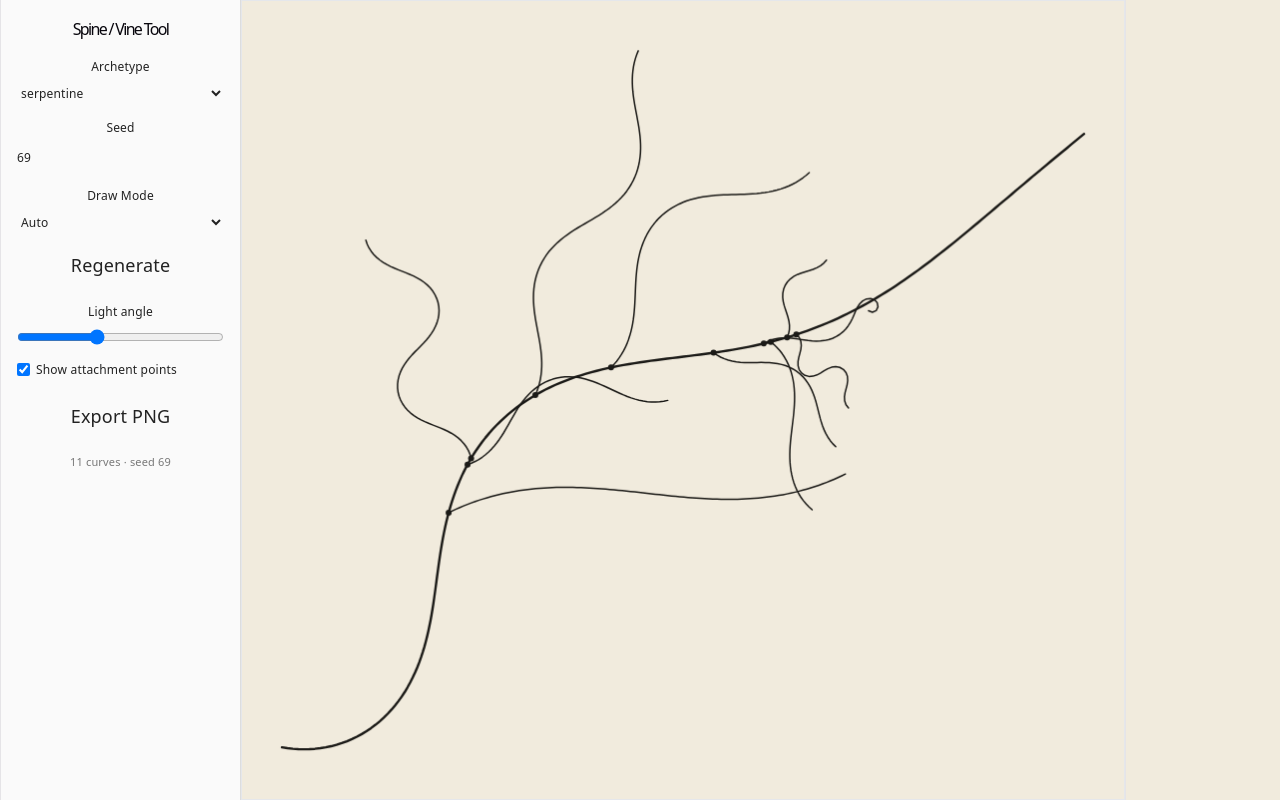
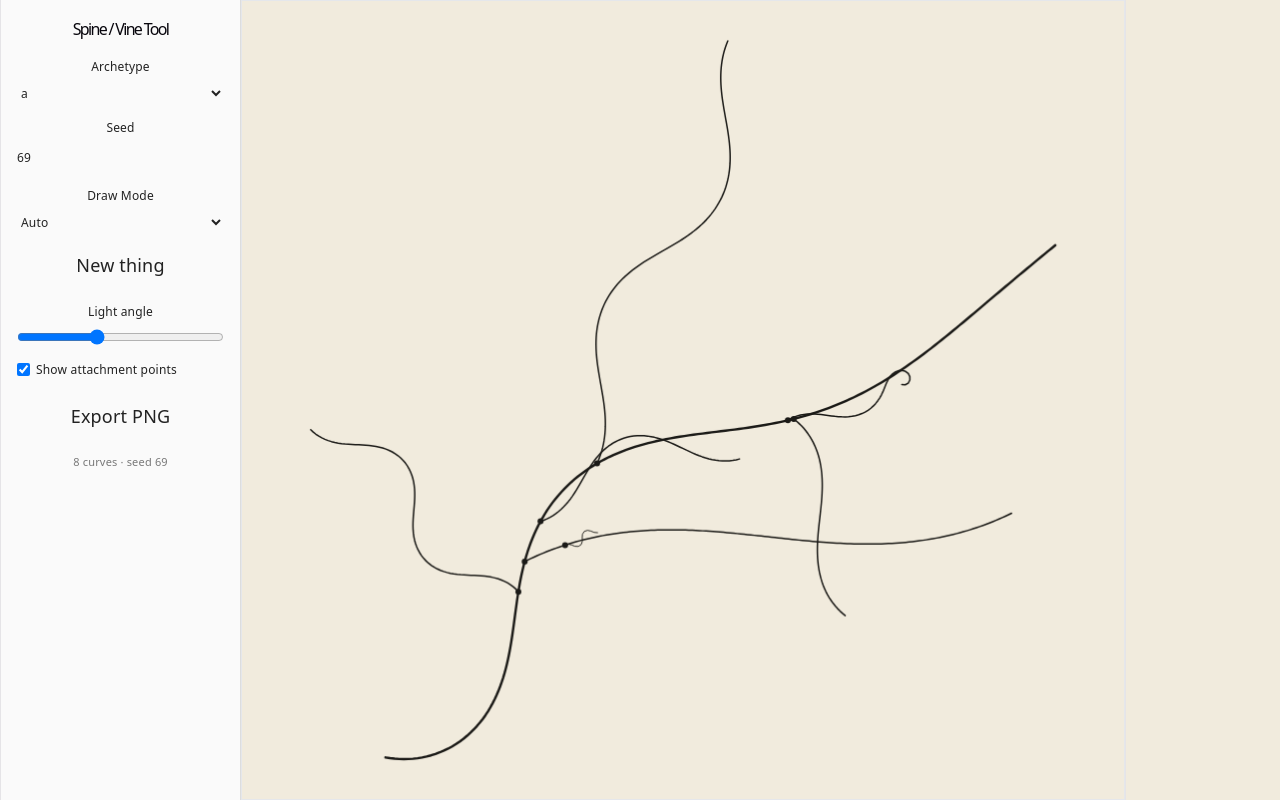
Before and after one commit to lilianzlettuce/spine, a React (Vite) app: page / in a window 1280 px wide. Built offline with nearby package versions, Linux system fonts and the light colour scheme.

Commit message:
modified scene data structure and usage to allow multiple strokes

```diff
--- a/src/components/CanvasView.tsx
+++ b/src/components/CanvasView.tsx
@@ -5,13 +5,14 @@ import { useCanvas } from "../hooks/useCanvas";
 import type { Pt } from "../core/types";
 
 export function CanvasView() {
-  const { scene, light, showJoints, drawMode, generateFromStroke } = useStore();
+  const { scene, light, showJoints, drawMode, createStroke } = useStore();
 
   // User drawing vars
   const isMouseDown = useRef(false);
   const currentCurve = useRef<Pt[]>([]);
 
   const { canvasRef, requestRedraw } = useCanvas((ctx, w, h) => {
+    console.log(drawMode);
     renderScene(ctx, scene, {
       w,
       h,
@@ -35,7 +36,7 @@ export function CanvasView() {
 
   useEffect(() => {
     requestRedraw();
-  }, [scene, light, showJoints, drawMode, generateFromStroke]);
+  }, [scene, light, showJoints, drawMode, createStroke]);
 
   // Calculate mouse position in canvas
   const pos = (e: React.PointerEvent) => {
@@ -66,9 +67,8 @@ export function CanvasView() {
         if (!isMouseDown.current) return;
         isMouseDown.current = false;
         console.log(currentCurve.current);
-        generateFromStroke(currentCurve.current); // generate new growth from user input stroke
+        createStroke(currentCurve.current); // generate new growth from user input stroke
         currentCurve.current = []; // reset curve array
-        //regenerate();
       }}
     />
   );
--- a/src/components/Controls.tsx
+++ b/src/components/Controls.tsx
@@ -46,7 +46,7 @@ export function Controls() {
         </select>
       </label>
 
-      <button onClick={regenerate}>Regenerate</button>
+      {drawMode === "auto" && <button onClick={regenerate}>New thing</button>}
 
       <label>
         Light angle
@@ -72,7 +72,7 @@ export function Controls() {
       <button onClick={() => exportPng(scene, light)}>Export PNG</button>
 
       <p className="hint">
-        {scene.curves.length} curves · seed {scene.seed}
+        {scene.spines[0]?.curves.length} curves · seed {scene.seed}
       </p>
     </aside>
   );
--- a/src/core/archetypes.ts
+++ b/src/core/archetypes.ts
@@ -16,6 +16,20 @@ export interface Archetype {
 }
 
 export const ARCHETYPES = {
+  a: {
+    mainLength: 800,
+    bends: [0.5, 2], // [0.5, 1.5],
+    swing: [0.7, 2], // try 10
+    taper: 1, // try 10, 100, 1000
+    mainHook: 0,
+    branches: [2, 6],
+    branchLen: [0.18, 0.6],
+    branchSwing: [0.5, 1.2],
+    angle: [0.4, 0.9],
+    outerBias: 0.75,
+    hookChance: 0.15,
+    clusters: [2, 3],
+  },
   serpentine: {
     mainLength: 800,
     bends: [0.5, 2], // [0.5, 1.5],
--- a/src/core/generate.ts
+++ b/src/core/generate.ts
@@ -102,5 +102,5 @@ export function generate(
   }
   grow(main, 1);
 
-  return { seed, archetype: name, curves, joints };
+  return { curves, joints };
 }
--- a/src/core/types.ts
+++ b/src/core/types.ts
@@ -10,6 +10,7 @@ export interface Sample extends Pt {
   s: number; // arc length (distance travelled along curve from start)
 }
 
+// A curve
 export interface Curve {
   id: string;
   parentId: string | null;
@@ -18,11 +19,16 @@ export interface Curve {
   pts: Sample[];
 }
 
+// A group of curves (1 parent + however many children)
+export interface Spine {
+  curves: Curve[];
+  joints: Pt[]; // attachment points (future: joint components)
+}
+
 // Plain serializable data
 // Renderers consume this, nothing else
 export interface Scene {
   seed: number;
   archetype: string;
-  curves: Curve[];
-  joints: Pt[]; // attachment points (future: joint components)
+  spines: Spine[];
 }
--- a/src/render/renderScene.ts
+++ b/src/render/renderScene.ts
@@ -30,7 +30,7 @@ export function fitTransform(
     y0 = Infinity,
     x1 = -Infinity,
     y1 = -Infinity;
-  for (const c of scene.curves)
+  for (const c of scene.spines[0].curves)
     for (const p of c.pts) {
       x0 = Math.min(x0, p.x);
       y0 = Math.min(y0, p.y);
@@ -51,6 +51,7 @@ export function renderScene(
   ctx.fillStyle = PAPER;
   ctx.fillRect(0, 0, o.w, o.h);
 
+  console.log(scene);
   const v = o.view ? o.view : fitTransform(scene, o.w, o.h, o.padding);
   ctx.save();
   ctx.translate(v.tx, v.ty);
@@ -60,23 +61,28 @@ export function renderScene(
   ctx.strokeStyle = INK;
 
   // Draw deepest level first so the main flow sits on top
-  const ordered = [...scene.curves].sort((a, b) => b.level - a.level);
+  for (let spine of scene.spines) {
+    const ordered = [...spine.curves].sort((a, b) => b.level - a.level);
     for (const c of ordered) {
       ctx.lineWidth = (WIDTH[c.level] ?? 0.7) / v.k; // scale based on size
       ctx.beginPath();
-    c.pts.forEach((p, i) => (i ? ctx.lineTo(p.x, p.y) : ctx.moveTo(p.x, p.y)));
+      c.pts.forEach((p, i) =>
+        i ? ctx.lineTo(p.x, p.y) : ctx.moveTo(p.x, p.y),
+      );
       ctx.stroke();
     }
 
     // Show joints
     if (o.showJoints) {
       ctx.fillStyle = INK;
-    for (const j of scene.joints) {
+      for (const j of spine.joints) {
         ctx.beginPath();
         ctx.arc(j.x, j.y, 3 / v.k, 0, Math.PI * 2);
         ctx.fill();
       }
     }
+  }
+
   ctx.restore();
   return v;
 }
--- a/src/state/store.ts
+++ b/src/state/store.ts
@@ -14,7 +14,7 @@ interface State {
   setArchetype: (a: ArchetypeName) => void;
   setSeed: (s: number) => void;
   regenerate: () => void;
-  generateFromStroke: (stroke: Pt[]) => void;
+  createStroke: (stroke: Pt[]) => void;
   setLight: (l: number) => void;
   setShowJoints: (v: boolean) => void;
   setDrawMode: (m: "auto" | "draw") => void;
@@ -23,43 +23,77 @@ interface State {
 const INITIAL_SEED = 69;
 
 export const useStore = create<State>()((set, get) => ({
-  archetype: "serpentine",
+  archetype: "a",
   seed: INITIAL_SEED,
   light: -Math.PI / 4,
   showJoints: true,
-  scene: generate("serpentine", INITIAL_SEED),
+  scene: {
+    seed: INITIAL_SEED,
+    archetype: "serpentine",
+    spines: [generate("a", INITIAL_SEED)],
+  },
   drawMode: "auto",
 
   setArchetype: (archetype) =>
-    set({ archetype, scene: generate(archetype, get().seed) }),
-  setSeed: (seed) => set({ seed, scene: generate(get().archetype, seed) }),
+    set({
+      archetype,
+      scene: {
+        seed: get().seed,
+        archetype: archetype,
+        spines: [generate(archetype, get().seed)],
+      },
+    }),
+  setSeed: (seed) =>
+    set({
+      seed,
+      scene: {
+        seed: seed,
+        archetype: get().archetype,
+        spines: [generate(get().archetype, seed)],
+      },
+    }),
   regenerate: () => {
-    const seed = Math.floor(Math.random() * 1_000_000);
-    set({ seed, scene: generate(get().archetype, seed) });
-  },
-  generateFromStroke: (stroke: Pt[]) => {
-    const mainCurveSamples = samplesFromStroke(stroke);
-    console.log(mainCurveSamples);
     const seed = Math.floor(Math.random() * 1_000_000);
     set({
       seed,
-      scene: generate(get().archetype, seed, mainCurveSamples),
+      scene: {
+        seed: seed,
+        archetype: get().archetype,
+        spines: [generate(get().archetype, seed)],
+      },
+    });
+  },
+  createStroke: (stroke: Pt[]) => {
+    // Samples and seed for new spine
+    const newMainCurveSamples = samplesFromStroke(stroke);
+    const newSeed = Math.floor(Math.random() * 1_000_000);
+    set({
+      scene: {
+        seed: get().seed,
+        archetype: get().archetype,
+        spines: [
+          ...get().scene.spines,
+          generate(get().archetype, newSeed, newMainCurveSamples),
+        ],
+      },
     });
   },
   setLight: (light) => set({ light }),
   setShowJoints: (showJoints) => set({ showJoints }),
   setDrawMode: (mode) => {
-    console.log("drawmode set");
     set({
       drawMode: mode,
       scene:
         mode === "auto"
-          ? generate(get().archetype, get().seed)
+          ? {
+              seed: get().seed,
+              archetype: get().archetype,
+              spines: [generate(get().archetype, get().seed)],
+            }
           : {
               seed: get().seed,
               archetype: get().archetype,
-              curves: [],
-              joints: [],
+              spines: [],
             },
     });
   },
```
Lines whose indentation alone changed are shown as unchanged.
